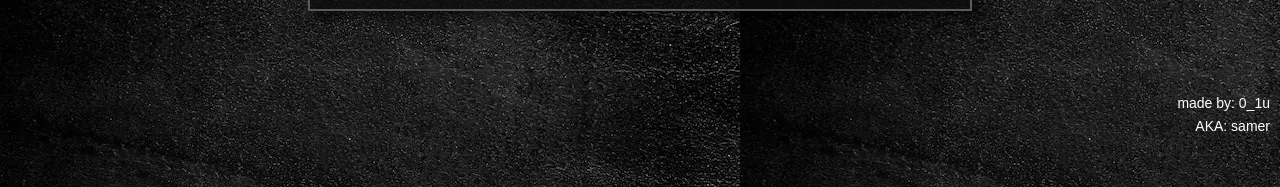
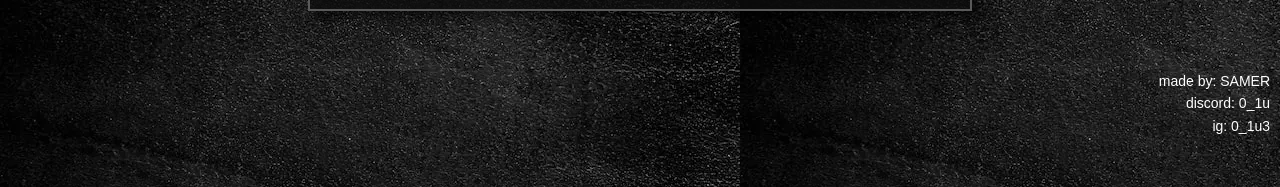
Before and after one commit to abu3md/my-safe-website, a plain HTML site: page index.html in a window 1280 px wide. Shown: the part 653-840 px from the top of the page. Drawn offline with Linux system fonts and the light colour scheme.

Commit message:
تحديث الموقع

```diff
--- a/index.html
+++ b/index.html
@@ -19,7 +19,7 @@
 </div>
 
 <div class="footer-credit">
-    made by: 0_1u <br> AKA: samer
+    made by: SAMER <br> discord: 0_1u <br> ig: 0_1u3
 </div>
 
 <script src="script.js"></script>
```
